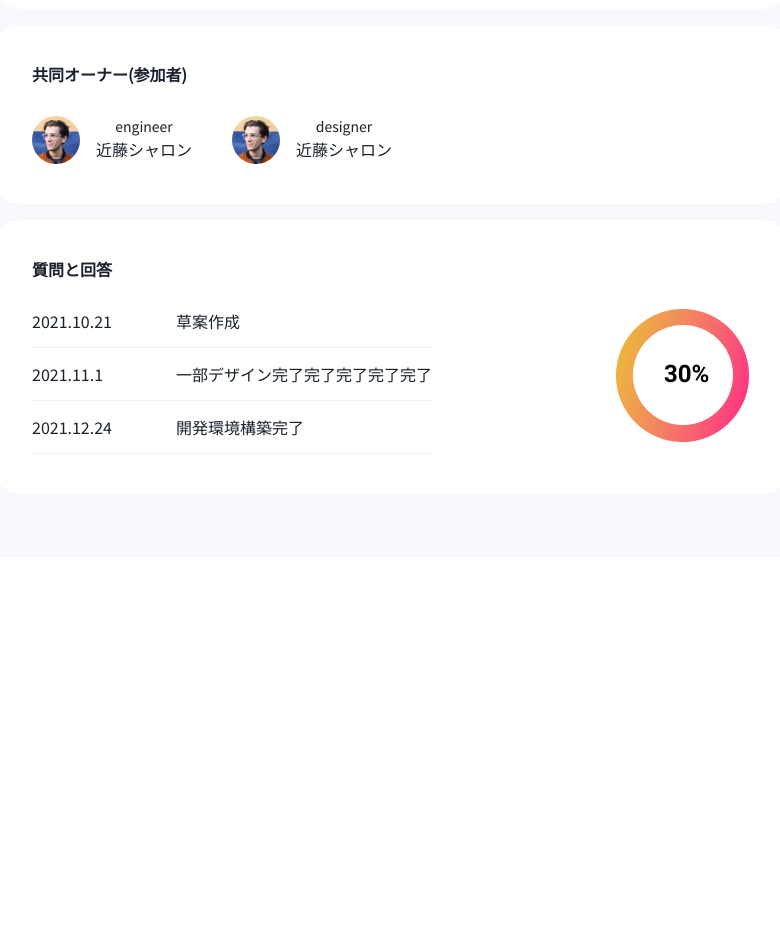
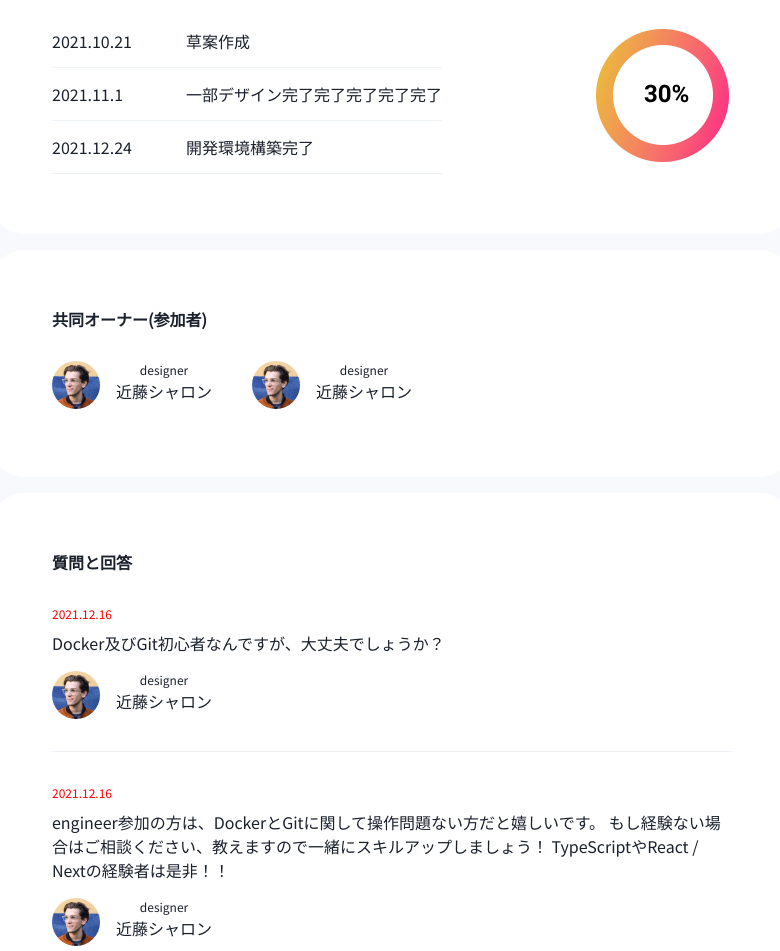
Before and after one commit to rewdaraw/sublime, a Next.js app in the folder app/: page /projects/a in a window 1280 px wide. Shown: the part 1701-2652 px from the top of the page, without its empty margins (128-908 px from the left). Before the commit the page ends 2259 px from the top, so only its background shows below. Built offline with nearby package versions, Linux system fonts and the light colour scheme.

Commit message:
fix main area rounded and [slug] main area

```diff
--- /dev/null
+++ b/app/src/components/molecules/PeopleInfoLabel.tsx
@@ -0,0 +1,20 @@
+import React from "react";
+import { Image, Box, Flex, Text } from "@chakra-ui/react";
+
+export const PeopleInfoLabel: React.VFC = () => {
+  return (
+    <Flex>
+      <Image
+        src="/assets/images/avatar.jpg"
+        boxSize={12}
+        alt="engineer"
+        rounded="full"
+        mr={4}
+      />
+      <Box textAlign="center">
+        <Text fontSize="xs">designer</Text>
+        <Text>近藤シャロン</Text>
+      </Box>
+    </Flex>
+  );
+};
--- a/app/src/components/organisms/Main.tsx
+++ b/app/src/components/organisms/Main.tsx
@@ -10,7 +10,7 @@ export const Main: React.FC<IMain> = ({ children }) => {
     <Box
       as="main"
       bg="#F7F9FC"
-      rounded={60}
+      rounded={{base: "0px", sm: "48px"}}
       w={{ base: "100vw", xl: "70vw" }}
       p={{ base: "8px", sm: "48px" }}
       ml={{ base: "0px", sm: "72px" }}
--- a/app/src/components/organisms/projects/DetailMainPanel.tsx
+++ b/app/src/components/organisms/projects/DetailMainPanel.tsx
@@ -5,12 +5,12 @@ export const DetailMainPanel: React.FC<React.ReactNode> = ({ children }) => {
   return (
     <VStack
       align="left"
-      rounded={30}
+      rounded={{ base: "8px", sm: "32px" }}
       spacing={4}
-      px={10}
-      py={10}
+      // px={10}
+      // py={10}
+      p={{ base: "16px", sm: "60px" }}
       bg="white"
-      // _hover={{ boxShadow: "lg" }}
     >
       {children}
     </VStack>
--- a/app/src/components/organisms/projects/detail/BasicInfo.tsx
+++ b/app/src/components/organisms/projects/detail/BasicInfo.tsx
@@ -8,15 +8,15 @@ export const BasicInfo: React.VFC = () => {
         基本情報
       </Heading>
       <VStack spacing={4} align="left">
-        <Text fontSize="11px" color="red">
-          タイトル
+        <Text fontSize="xs" color="red">
+          プロジェクト名
         </Text>
         <Text fontSize="md" mt="0px !important">
           人材マッチングSNS
         </Text>
       </VStack>
       <VStack spacing={4} align="left">
-        <Text fontSize="11px" color="red">
+        <Text fontSize="xs" color="red">
           アプリケーションの種類
         </Text>
         <Text fontSize="md" mt="0px !important">
@@ -24,8 +24,8 @@ export const BasicInfo: React.VFC = () => {
         </Text>
       </VStack>
       <VStack spacing={4} align="left">
-        <Text fontSize="11px" color="red">
-          詳細
+        <Text fontSize="xs" color="red">
+          プロジェクト詳細
         </Text>
         <Text fontSize="md" lineHeight="1.9em !important" mt="0px !important">
           ポートフォリオに何を作ったらよいか迷う人 /<br />
--- a/app/src/components/organisms/projects/detail/DevelopmentInfo.tsx
+++ b/app/src/components/organisms/projects/detail/DevelopmentInfo.tsx
@@ -22,20 +22,28 @@ export const DevelopmentInfo: React.VFC = () => {
           <Table variant="simple">
             <Tbody>
               <Tr>
-                <Td pl={0} minW="120px">
+                <Td pl={0} pr={{ base: "0px", sm: "24px" }} minW="110px">
                   2021.10.21
                 </Td>
-                <Td pr={0}>
+                <Td pr={0} pl={{ base: "0px", sm: "24px" }}>
                   草案作成
                 </Td>
               </Tr>
               <Tr>
-                <Td pl={0}>2021.11.1</Td>
-                <Td pr={0}>一部デザイン完了完了完了完了完了</Td>
+                <Td pl={0} pr={{ base: "0px", sm: "24px" }} minW="110px">
+                  2021.11.1
+                </Td>
+                <Td pr={0} pl={{ base: "0px", sm: "24px" }}>
+                  一部デザイン完了完了完了完了完了
+                </Td>
               </Tr>
               <Tr>
-                <Td pl={0}>2021.12.24</Td>
-                <Td pr={0}>開発環境構築完了</Td>
+                <Td pl={0} pr={{ base: "0px", sm: "24px" }} minW="110px">
+                  2021.12.24
+                </Td>
+                <Td pr={0} pl={{ base: "0px", sm: "24px" }}>
+                  開発環境構築完了
+                </Td>
               </Tr>
             </Tbody>
           </Table>
--- a/app/src/components/organisms/projects/detail/FaqInfo.tsx
+++ b/app/src/components/organisms/projects/detail/FaqInfo.tsx
@@ -1,15 +1,6 @@
 import React from "react";
-import {
-  Image,
-  Heading,
-  Wrap,
-  WrapItem,
-  Table,
-  Tbody,
-  Tr,
-  Td,
-  Spacer,
-} from "@chakra-ui/react";
+import { Heading, VStack, Box, Text, Divider } from "@chakra-ui/react";
+import { PeopleInfoLabel } from "../../../molecules/PeopleInfoLabel";
 
 export const FaqInfo: React.VFC = () => {
   return (
@@ -17,36 +8,32 @@ export const FaqInfo: React.VFC = () => {
       <Heading as="h3" size="sm" mb={4}>
         質問と回答
       </Heading>
-      <Wrap align="center" mt="0px !important">
-        <WrapItem>
-          <Table variant="simple">
-            <Tbody>
-              <Tr>
-                <Td pl={0} minW="120px">
-                  2021.10.21
-                </Td>
-                <Td pr={0}>草案作成</Td>
-              </Tr>
-              <Tr>
-                <Td pl={0}>2021.11.1</Td>
-                <Td pr={0}>一部デザイン完了完了完了完了完了</Td>
-              </Tr>
-              <Tr>
-                <Td pl={0}>2021.12.24</Td>
-                <Td pr={0}>開発環境構築完了</Td>
-              </Tr>
-            </Tbody>
-          </Table>
-        </WrapItem>
-        <Spacer d={{ base: "none", md: "block" }} />
-        <WrapItem d="inline-block">
-          <Image
-            src="/assets/images/dummy-chart.png"
-            boxSize="140px"
-            alt="chart"
-          />
-        </WrapItem>
-      </Wrap>
+      <VStack spacing={8}>
+        <Box w="100%" align="">
+          <Text fontSize="xs" color="red">
+            2021.12.16
+          </Text>
+          <Text mt={2}>Docker及びGit初心者なんですが、大丈夫でしょうか？</Text>
+          <Box mt={4} justifyContent="right">
+            <PeopleInfoLabel />
+          </Box>
+        </Box>
+        <Divider />
+        <Box w="100%" align="">
+          <Text fontSize="xs" color="red">
+            2021.12.16
+          </Text>
+          <Text mt={2}>
+            engineer参加の方は、DockerとGitに関して操作問題ない方だと嬉しいです。
+            もし経験ない場合はご相談ください、教えますので一緒にスキルアップしましょう！
+            TypeScriptやReact / Nextの経験者は是非！！
+          </Text>
+          <Box mt={4} justifyContent="right">
+            <PeopleInfoLabel />
+          </Box>
+        </Box>
+        {/* <Divider /> */}
+      </VStack>
     </>
   );
 };
--- a/app/src/components/organisms/projects/detail/OwnersInfo.tsx
+++ b/app/src/components/organisms/projects/detail/OwnersInfo.tsx
@@ -1,5 +1,6 @@
 import React from "react";
-import { Image, Heading, Box, Text, Wrap, WrapItem } from "@chakra-ui/react";
+import { Heading, Wrap, WrapItem } from "@chakra-ui/react";
+import { PeopleInfoLabel } from "../../../molecules/PeopleInfoLabel";
 
 export const OwnersInfo: React.VFC = () => {
   return (
@@ -8,31 +9,11 @@ export const OwnersInfo: React.VFC = () => {
         共同オーナー(参加者)
       </Heading>
       <Wrap>
-        <WrapItem pr={8}>
-          <Image
-            src="/assets/images/avatar.jpg"
-            boxSize={12}
-            alt="engineer"
-            rounded="full"
-            mr={4}
-          />
-          <Box textAlign="center">
-            <Text fontSize="sm">engineer</Text>
-            <Text>近藤シャロン</Text>
-          </Box>
+        <WrapItem pr={8} pb={2}>
+          <PeopleInfoLabel />
         </WrapItem>
-        <WrapItem>
-          <Image
-            src="/assets/images/avatar.jpg"
-            boxSize={12}
-            alt="engineer"
-            rounded="full"
-            mr={4}
-          />
-          <Box textAlign="center">
-            <Text fontSize="sm">designer</Text>
-            <Text>近藤シャロン</Text>
-          </Box>
+        <WrapItem pr={8} pb={2}>
+          <PeopleInfoLabel />
         </WrapItem>
       </Wrap>
     </>
```
